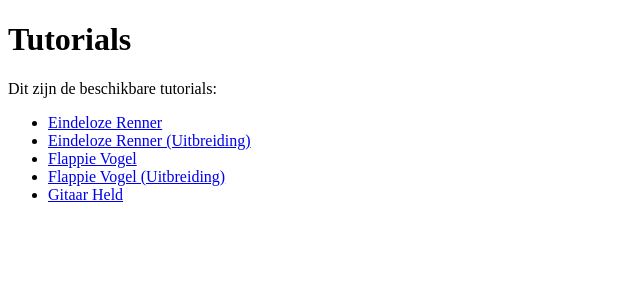
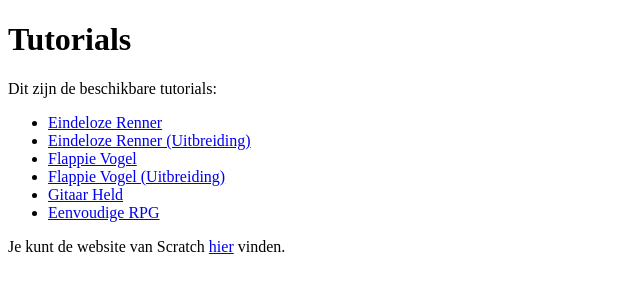
Before and after one commit to bgie/scratchblocks_md, a website: page public/index.html in a window 1280 px wide. Shown: the whole page, without its empty margins (0-640 px from the left). Drawn offline with Linux system fonts and the light colour scheme.

Commit message:
fixup! simpel rpg tutorial

```diff
--- a/public/index.html
+++ b/public/index.html
@@ -14,6 +14,8 @@
         <li><a href="tutorials/flappie_vogel.html">Flappie Vogel</a></li>
         <li><a href="tutorials/flappie_vogel_uitbreiding.html">Flappie Vogel (Uitbreiding)</a></li>
         <li><a href="tutorials/gitaar_held.html">Gitaar Held</a></li>
+        <li><a href="tutorials/simpele_rpg.html">Eenvoudige RPG</a></li>
     </ul>
+    <p>Je kunt de website van Scratch <a href="https://scratch.mit.edu/" target="_blank">hier</a> vinden.</p>
 </body>
 </html>
```
